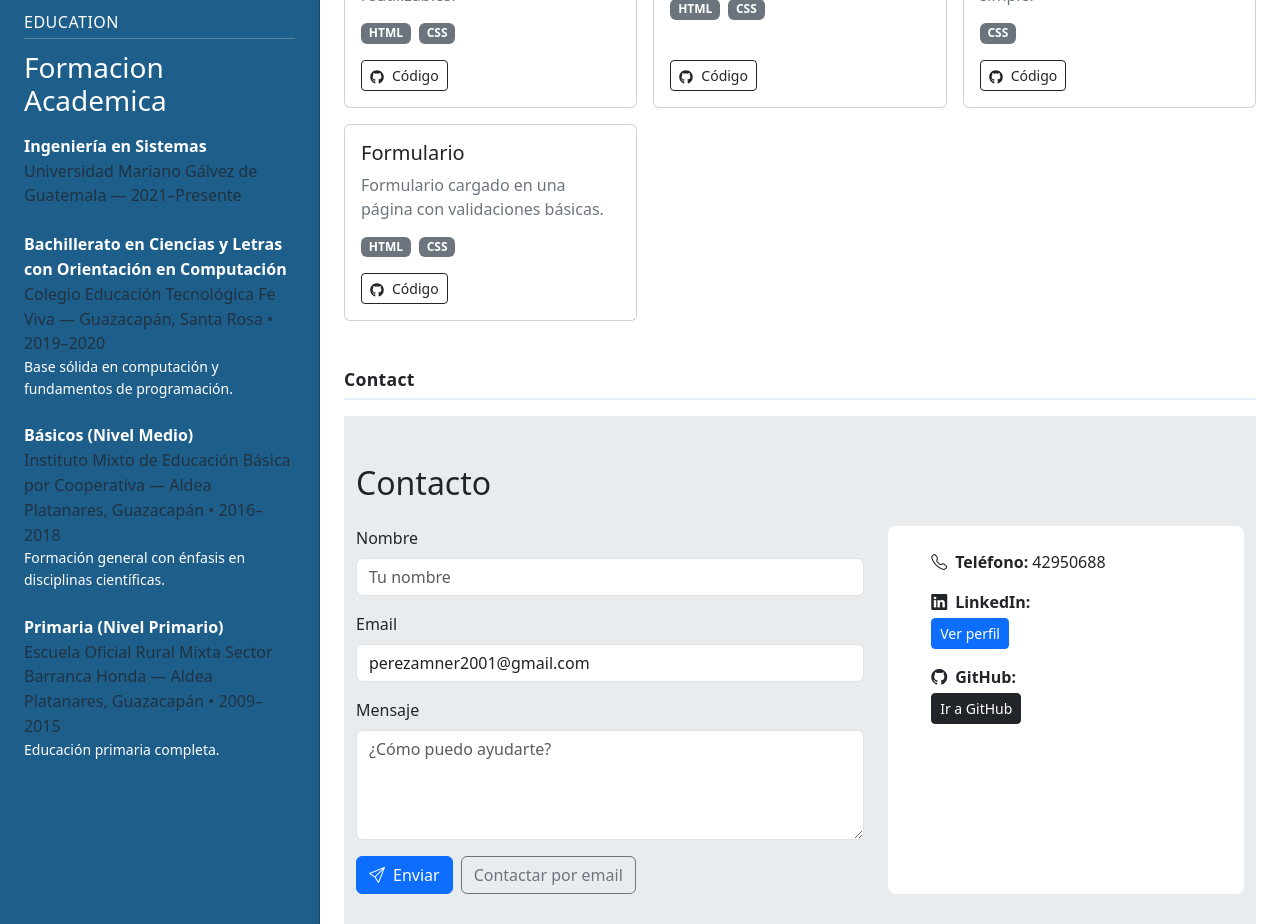
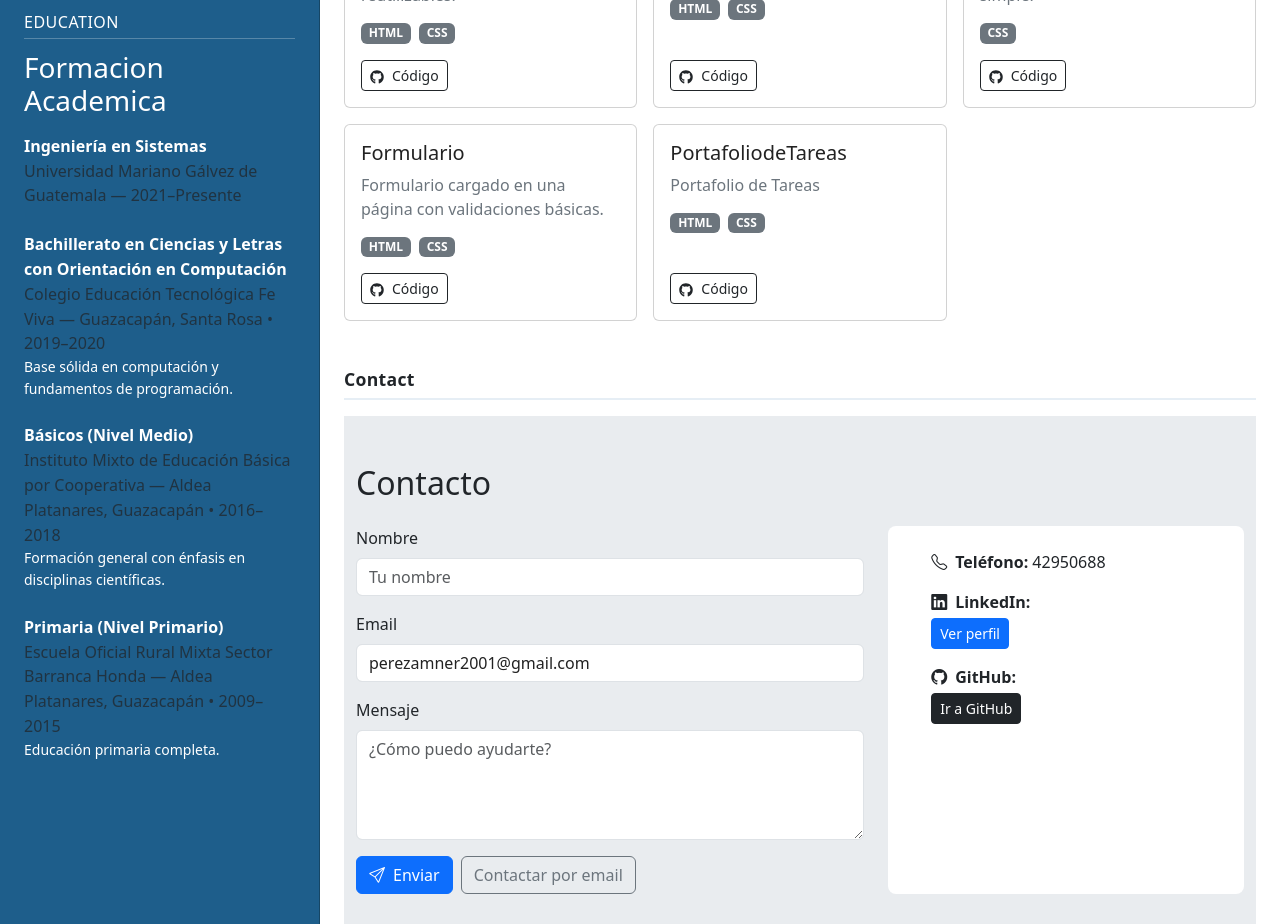
Before and after one commit to PerezAmnerJr/Mi-hoja-de-Vida-Amner, a React (Vite) app: page / in a window 1280 px wide. Shown: the part 1100-2024 px from the top of the page. Built offline with nearby package versions, Linux system fonts and the light colour scheme.

Commit message:
nuevo proyecto agregado de portafolio de tareas

```diff
--- a/src/sections/Projects.tsx
+++ b/src/sections/Projects.tsx
@@ -40,6 +40,14 @@ const projects: Project[] = [
       "Formulario cargado en una página con validaciones básicas.",
     tech: ["HTML", "CSS"],
     repoUrl: "https://github.com/PerezAmnerJr/Formulario", // ← ajusta
+    demoUrl: null,
+  },
+  {
+    title: "PortafoliodeTareas",
+    description:
+      "Portafolio  de Tareas",
+    tech: ["HTML", "CSS"],
+    repoUrl: "https://github.com/PerezAmnerJr/Portafolio-de-Tareas.git", // ← ajusta
     demoUrl: null,
   },
 ]
```
